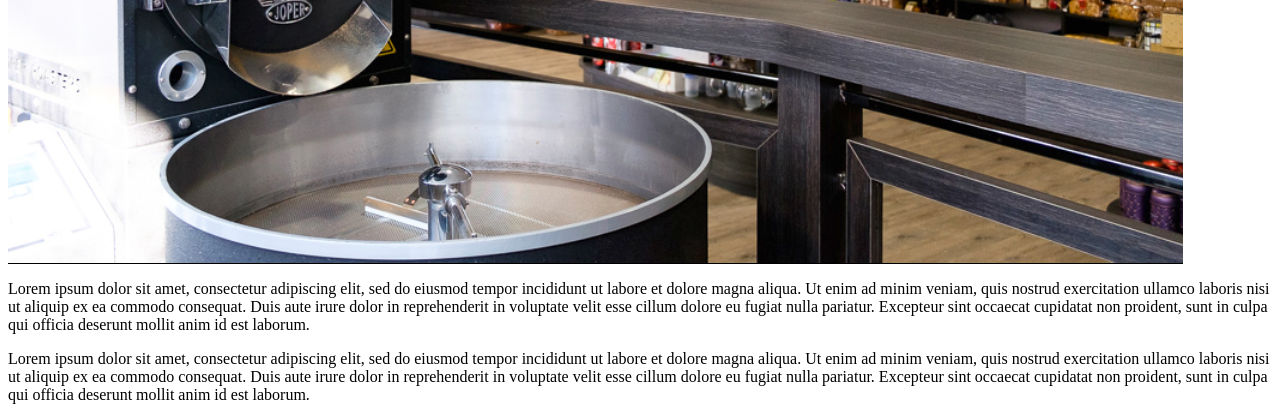
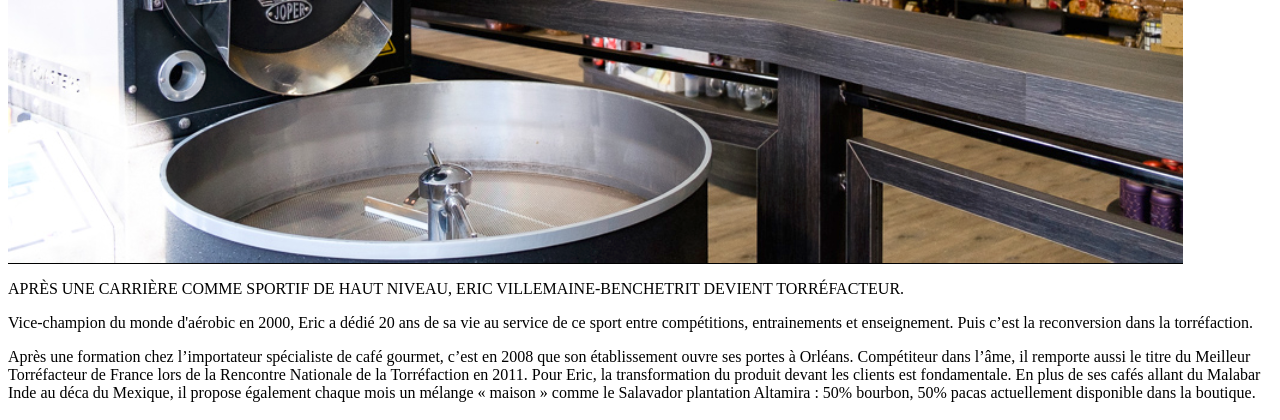
Before and after one commit to WildCodeSchool/orleans-0918-php-cafes-eric, a Symfony app: template templates/story.html.twig in a window 1280 px wide. Shown: the part 591-1011 px from the top of the page. Run offline with Twig, Linux system fonts and the light colour scheme; the template is opened without the code that fills it, so the values that code supplies are empty; some libraries are stand-ins or nearby versions.

Commit message:
remplacement du lorem par vrai texte

```diff
--- a/templates/story.html.twig
+++ b/templates/story.html.twig
@@ -8,11 +8,25 @@
                     </h2>
                 </div>
             </div>
-            <img class="product-item-img mx-auto d-flex rounded img-fluid mb-3 ml-5 mr-5 mb-lg-0 ml-lg-5 mr-lg-5" src="{{ asset('build/homeImages/storyBoutique.png') }}" alt="">
+            <img class="product-item-img mx-auto d-flex rounded img-fluid mb-3 ml-5 mr-5 mb-lg-0 ml-lg-5 mr-lg-5"
+                 src="{{ asset('build/homeImages/storyBoutique.png') }}" alt="">
             <div class="product-item-description d-flex ml-auto">
                 <div class="bg-faded p-5 rounded">
-                    <p>Lorem ipsum dolor sit amet, consectetur adipiscing elit, sed do eiusmod tempor incididunt ut labore et dolore magna aliqua. Ut enim ad minim veniam, quis nostrud exercitation ullamco laboris nisi ut aliquip ex ea commodo consequat. Duis aute irure dolor in reprehenderit in voluptate velit esse cillum dolore eu fugiat nulla pariatur. Excepteur sint occaecat cupidatat non proident, sunt in culpa qui officia deserunt mollit anim id est laborum.</p>
-                    <p class="mb-0">Lorem ipsum dolor sit amet, consectetur adipiscing elit, sed do eiusmod tempor incididunt ut labore et dolore magna aliqua. Ut enim ad minim veniam, quis nostrud exercitation ullamco laboris nisi ut aliquip ex ea commodo consequat. Duis aute irure dolor in reprehenderit in voluptate velit esse cillum dolore eu fugiat nulla pariatur. Excepteur sint occaecat cupidatat non proident, sunt in culpa qui officia deserunt mollit anim id est laborum.</p>
+                    <p>APRÈS UNE CARRIÈRE COMME SPORTIF DE HAUT NIVEAU, ERIC VILLEMAINE-BENCHETRIT DEVIENT
+                        TORRÉFACTEUR.
+                    </p>
+                    <p>Vice-champion du monde d'aérobic en 2000, Eric a dédié 20 ans de sa vie au service de ce sport
+                        entre compétitions, entrainements et enseignement. Puis c’est la reconversion dans la
+                        torréfaction.
+                    </p>
+                    <p>Après une formation chez l’importateur spécialiste de café gourmet, c’est en 2008 que son
+                        établissement ouvre ses portes à Orléans. Compétiteur dans l’âme, il remporte aussi le titre du
+                        Meilleur Torréfacteur de France lors de la Rencontre Nationale de la Torréfaction en 2011.
+                        Pour Eric, la transformation du produit devant les clients est fondamentale. En plus de ses
+                        cafés allant du Malabar Inde au déca du Mexique, il propose également chaque mois un mélange «
+                        maison » comme le Salavador plantation Altamira : 50% bourbon, 50% pacas actuellement disponible
+                        dans la boutique.
+                    </p>
                 </div>
             </div>
         </div>
```
